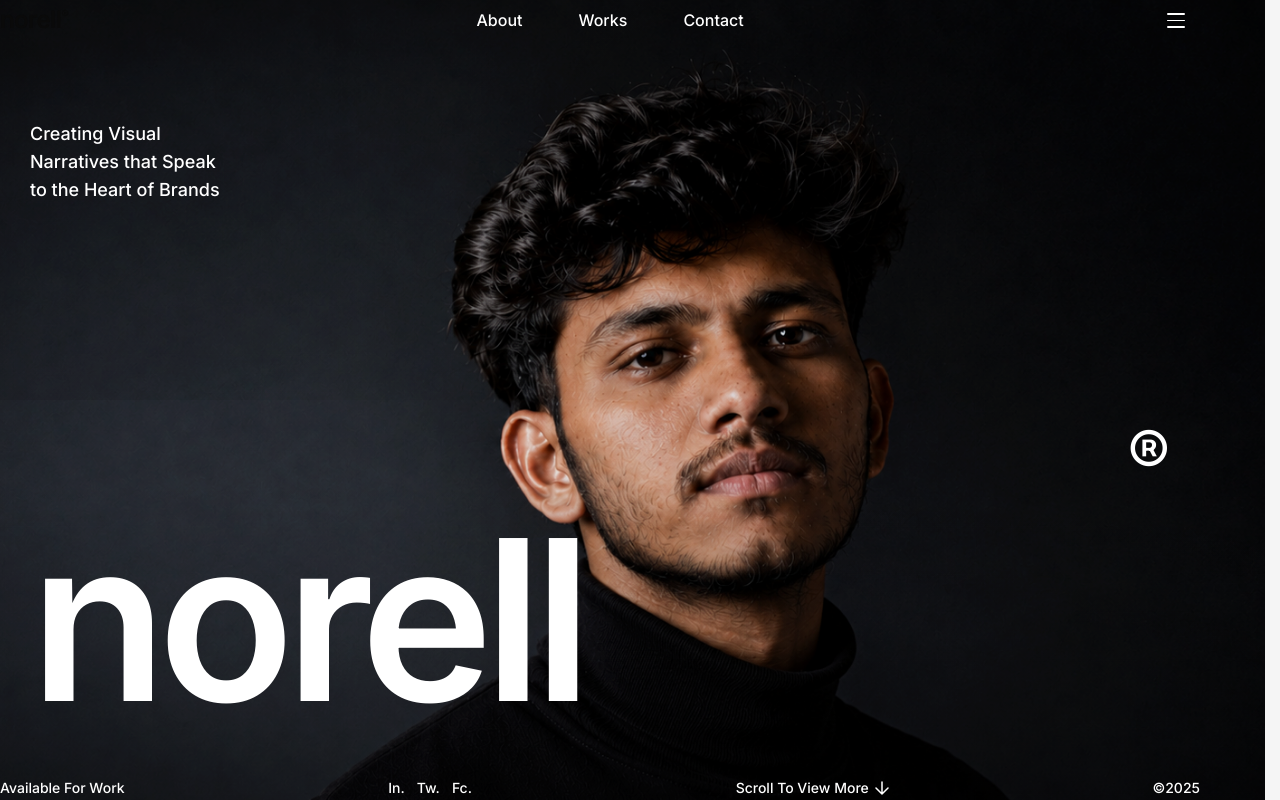
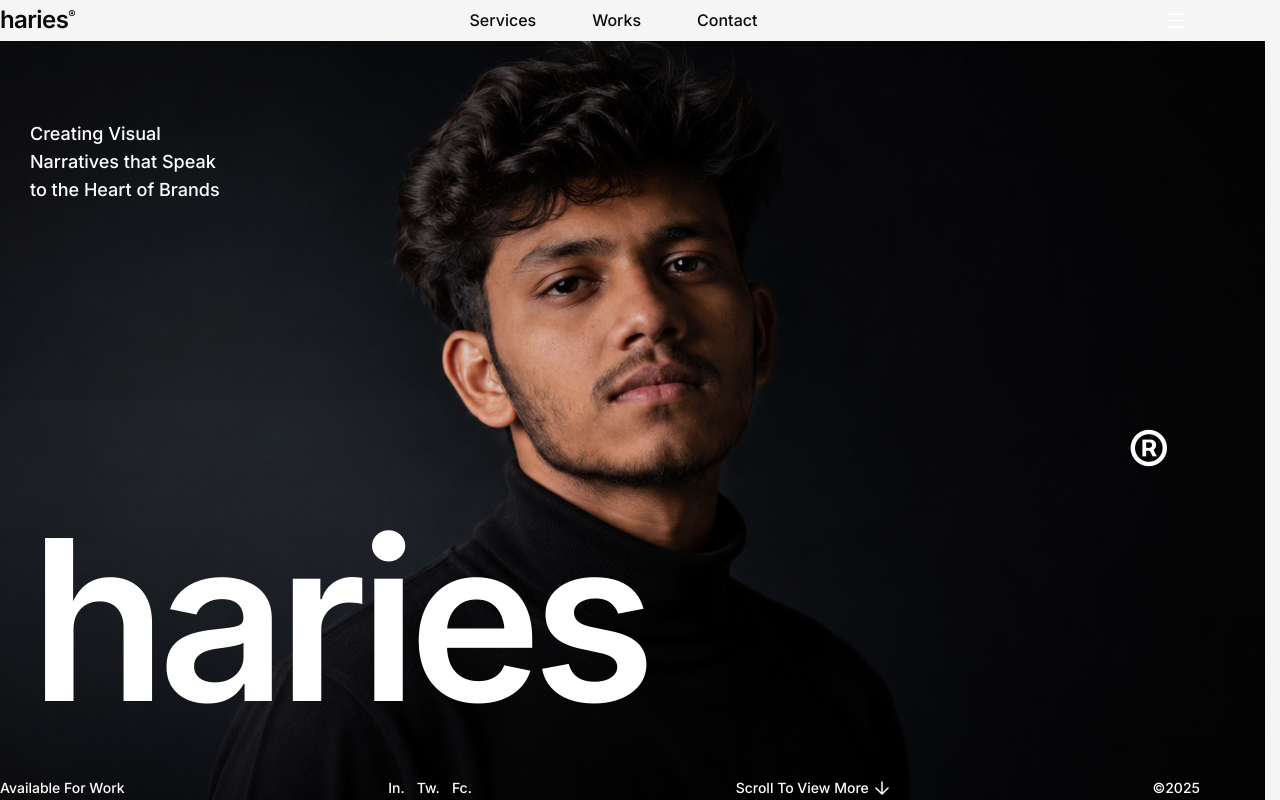
Before and after one commit to HariesHussain/Haries-portfolio, a React (Vite) app: page / in a window 1280 px wide. Built offline with nearby package versions, Linux system fonts and the light colour scheme.

Commit message:
fix: rebrand to haries, paper navbar bg, Services link, always-white info bar, title Haries|portfolio

```diff
--- a/index.html
+++ b/index.html
@@ -4,8 +4,8 @@
     <meta charset="UTF-8" />
     <link rel="icon" type="image/svg+xml" href="/favicon.svg" />
     <meta name="viewport" content="width=device-width, initial-scale=1.0" />
-    <meta name="description" content="Norell — Premium creative agency portfolio. Creating visual narratives that speak to the heart of brands." />
-    <title>Norell® — Creative Studio</title>
+    <meta name="description" content="Haries — Premium creative portfolio. Creating visual narratives that speak to the heart of brands." />
+    <title>Haries|portfolio</title>
 
     <!-- Inter font from Google Fonts — weights 400, 500, 600 -->
     <link rel="preconnect" href="https://fonts.googleapis.com" />
--- a/src/App.jsx
+++ b/src/App.jsx
@@ -1,23 +1,10 @@
-import { useState, useEffect } from "react";
 import Navbar from "@/components/layout/Navbar";
 import Hero from "@/sections/Hero";
 
 function App() {
-  // Track whether the hero image has been revealed
-  // so the navbar can switch to light text mode
-  const [heroRevealed, setHeroRevealed] = useState(false);
-
-  useEffect(() => {
-    // Sync with hero reveal timing (2.5s delay + a little buffer)
-    const timer = setTimeout(() => {
-      setHeroRevealed(true);
-    }, 2800);
-    return () => clearTimeout(timer);
-  }, []);
-
   return (
     <>
-      <Navbar isDark={heroRevealed} />
+      <Navbar />
       <main>
         <Hero />
       </main>
--- a/src/components/layout/Navbar.jsx
+++ b/src/components/layout/Navbar.jsx
@@ -1,67 +1,46 @@
 /**
- * Navbar component — Fixed, transparent.
+ * Navbar component — Fixed with paper background.
  *
- * From Framer AI Audit:
- * ─ Fixed at the top, full-width
- * ─ Desktop/tablet: logo + primary links + menu control
- * ─ Phone: logo + menu control (links hidden)
- * ─ Enters from 60px above, starts transparent
+ * From reference screenshot:
+ * ─ Solid paper (rgb(245,245,245)) background strip at top
+ * ─ "haries®" logo left, dark text
+ * ─ "Services", "Works", "Contact" links centered, dark text
+ * ─ Dark hamburger button on the right
+ * ─ Text stays dark at all times (paper bg is always behind)
+ * ─ Enters from 60px above, delayed by 2 seconds
  * ─ Spring: stiffness 400, damping 80, mass 1
- * ─ Delayed by 2 seconds
- *
- * From Screenshot 224146.png (final state):
- * ─ "norell" logo with ® superscript, ~24px, weight 600, left-aligned
- * ─ Nav links: "About", "Works", "Contact" — ~16px, weight 500, spaced ~60-80px apart
- * ─ Hamburger button: dark near-black rounded rectangle (~48×40px), border-radius ~12px
- * ─ Three horizontal lines inside the hamburger, white, ~18px wide
- * ─ Navbar padding: ~20px vertical (total height ~80px with padding)
- * ─ Side padding matches container: 30px desktop, 20px mobile
- *
- * From Screenshot 223831.png (initial state — light bg):
- * ─ Logo and links are dark (ink color) on light background
- * ─ Hamburger button is dark with white lines
- *
- * From Screenshot 224146.png (final state — dark hero image):
- * ─ Logo and links become white on dark background
- * ─ Hamburger button stays dark with white lines
  */
 import { motion } from "framer-motion";
 import { navbarEntrance } from "@/animations/variants";
 
-const Navbar = ({ isDark = false }) => {
+const Navbar = () => {
   return (
     <motion.nav
       variants={navbarEntrance}
       initial="hidden"
       animate="visible"
-      className="fixed top-0 left-0 right-0 z-50"
+      className="fixed top-0 left-0 right-0 z-50 bg-paper"
     >
       <div className="mx-auto w-full max-w-content px-5 md:px-[30px]">
         <div className="flex items-center justify-between py-5 md:py-6">
           {/* Logo */}
           <a
             href="/"
-            className={`text-[22px] md:text-[24px] font-semibold tracking-tight transition-colors duration-500 ${
-              isDark ? "text-white" : "text-ink"
-            }`}
+            className="text-[22px] md:text-[24px] font-semibold tracking-tight text-ink"
           >
-            norell
+            haries
             <sup className="text-[10px] md:text-[11px] font-medium -top-[10px] ml-[1px]">
               ®
             </sup>
           </a>
 
           {/* Desktop/Tablet Navigation Links */}
-          <div
-            className={`hidden md:flex items-center gap-[56px] text-[16px] font-medium transition-colors duration-500 ${
-              isDark ? "text-white" : "text-ink"
-            }`}
-          >
+          <div className="hidden md:flex items-center gap-[56px] text-[16px] font-medium text-ink">
             <a
-              href="#about"
+              href="#services"
               className="hover:text-accent transition-colors duration-500"
             >
-              About
+              Services
             </a>
             <a
               href="#works"
--- a/src/sections/Hero.jsx
+++ b/src/sections/Hero.jsx
@@ -276,8 +276,8 @@ const Hero = () => {
           </motion.p>
 
           {/* ® Symbol — desktop: upper-right area ~55% down
-              tablet: bottom-right above "norell" text
-              phone: right side, above "norell" */}
+              tablet: bottom-right above "haries" text
+              phone: right side, above "haries" */}
           <motion.span
             variants={heroTextChild}
             className="absolute text-white font-light select-none
@@ -288,7 +288,7 @@ const Hero = () => {
             ®
           </motion.span>
 
-          {/* Large "norell" display text — lower portion of hero
+          {/* Large "haries" display text — lower portion of hero
               Desktop: ~220px, fills ~85% container width
               Tablet: ~120px
               Phone: ~60px
@@ -300,7 +300,7 @@ const Hero = () => {
               fontSize: "clamp(60px, 17.5vw, 240px)",
             }}
           >
-            norell
+            haries
           </motion.h1>
         </div>
       </motion.div>
@@ -310,8 +310,7 @@ const Hero = () => {
         <div className="mx-auto w-full max-w-content px-5 md:px-[30px]">
           {/* Desktop / Tablet — horizontal row */}
           <div
-            className={`hidden md:flex items-center justify-between py-5 lg:py-6 text-[14px] font-medium transition-colors duration-700 ${isRevealed ? "text-white" : "text-ink"
-              }`}
+            className="hidden md:flex items-center justify-between py-5 lg:py-6 text-[14px] font-medium text-white"
           >
             <span>Available For Work</span>
             <span className="flex items-center gap-3">
@@ -341,8 +340,7 @@ const Hero = () => {
 
           {/* Mobile — stacked vertically, center-aligned */}
           <div
-            className={`flex md:hidden flex-col items-center gap-2 py-4 text-[13px] font-medium transition-colors duration-700 ${isRevealed ? "text-white" : "text-ink"
-              }`}
+            className="flex md:hidden flex-col items-center gap-2 py-4 text-[13px] font-medium text-white"
           >
             <span>Available For Work</span>
             <span className="flex items-center gap-2.5">
```
Also changed, not shown: src/assets/images/hero/hero-image.webp, src/assets/images/hero/hero-imge.webp (added).
